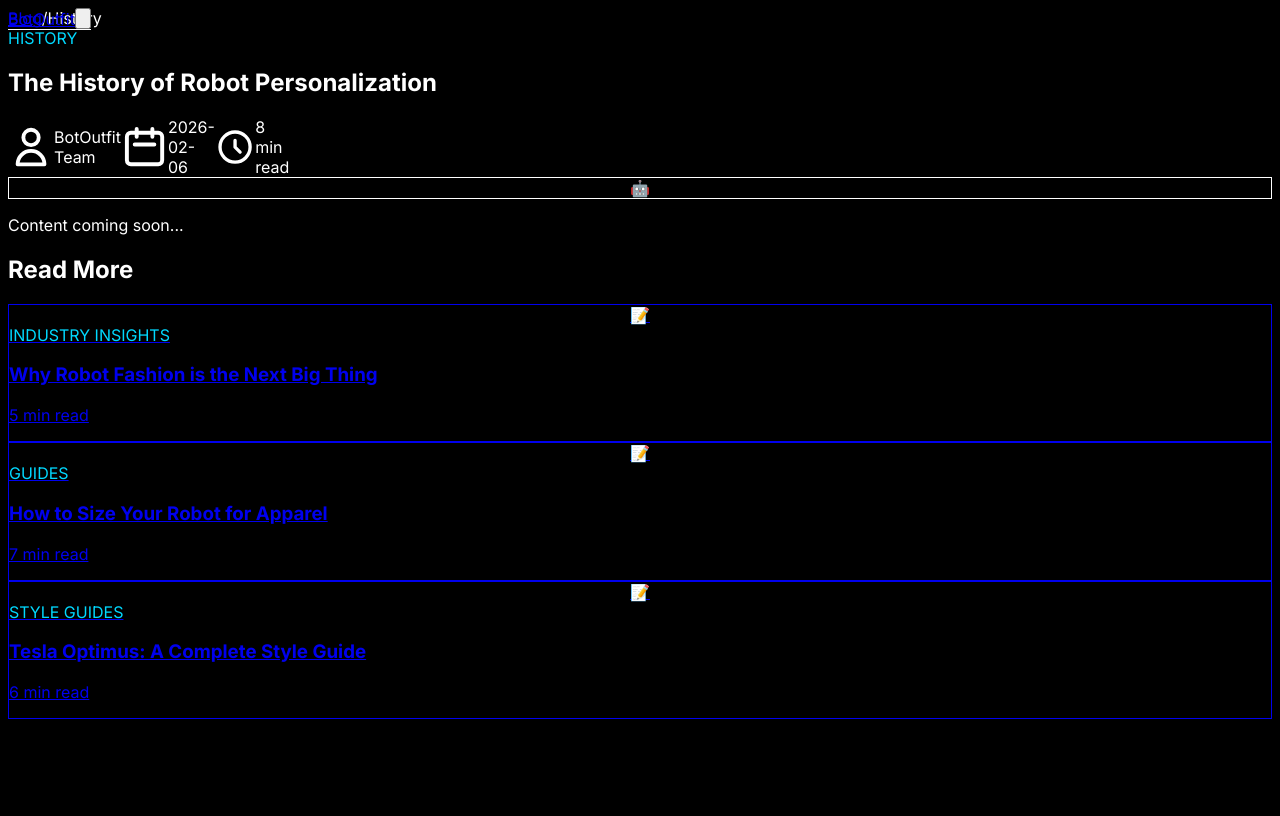
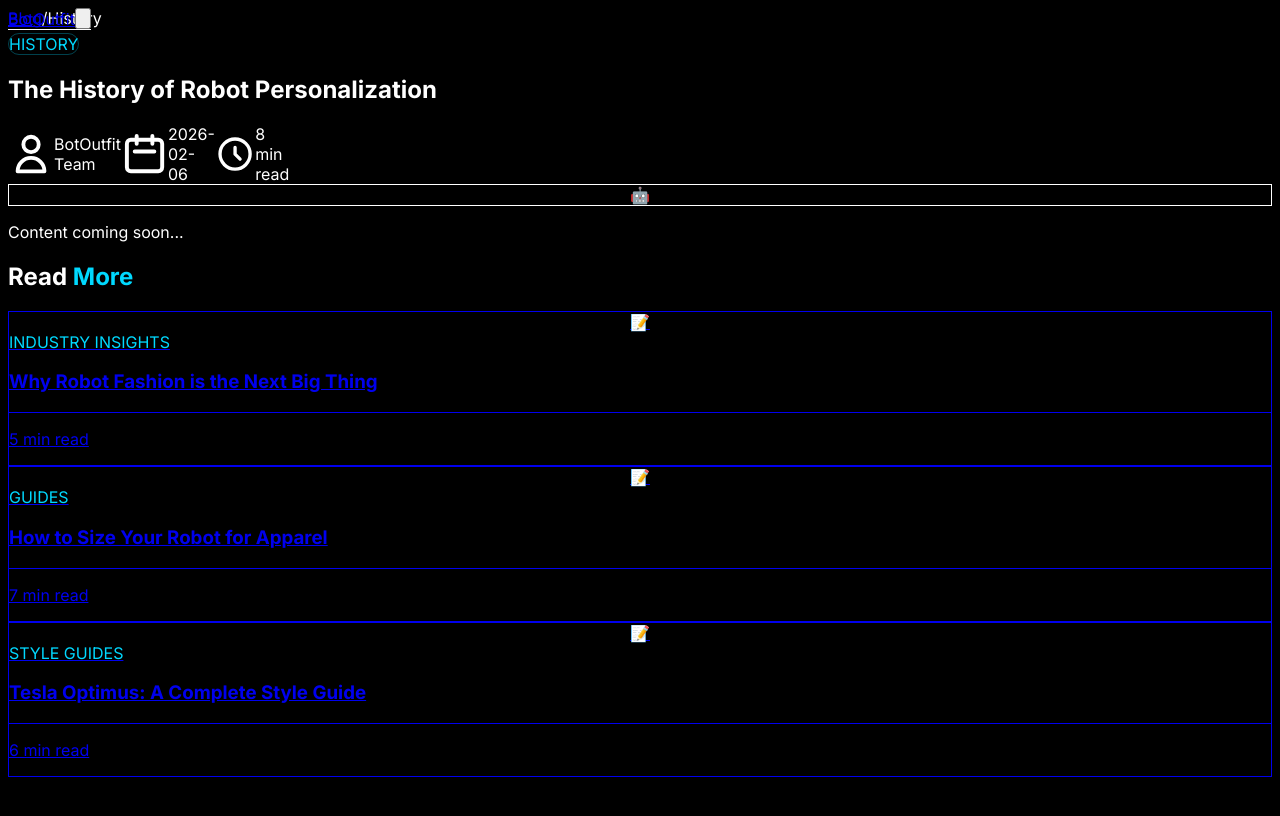
Before and after one commit to ericfaux/botoutfit, a Next.js app: page /blog/history-of-robot-personalization in a window 1280 px wide. Built offline with nearby package versions, Linux system fonts and the light colour scheme.

Commit message:
feat: polish blog post template with premium design - gradient orbs, animations, glassmorphism

```diff
--- a/app/blog/[id]/page.tsx
+++ b/app/blog/[id]/page.tsx
@@ -1,12 +1,9 @@
+'use client'
+
 import Link from 'next/link'
 import { notFound } from 'next/navigation'
+import { motion } from 'framer-motion'
 import { getBlogPostById, blogPosts } from '@/lib/blog-posts'
-
-export async function generateStaticParams() {
-  return blogPosts.map((post) => ({
-    id: post.id,
-  }))
-}
 
 // This is a placeholder. In a real app, you'd fetch the full content from a CMS or markdown files
 function getFullBlogContent(id: string) {
@@ -134,27 +131,74 @@ export default function BlogPostPage({ params }: { params: { id: string } }) {
 
   return (
     <main className="min-h-screen bg-black">
-      {/* Breadcrumb */}
-      <section className="pt-24 pb-8 px-4 sm:px-6 lg:px-8 bg-gradient-to-b from-gray-900 to-black">
-        <div className="max-w-4xl mx-auto">
-          <div className="flex items-center gap-2 text-sm text-gray-400 mb-8">
+      {/* Header with gradient orbs */}
+      <section className="relative pt-32 pb-12 px-4 sm:px-6 lg:px-8 overflow-hidden">
+        <div className="absolute inset-0 bg-gradient-to-b from-gray-900 via-black to-black" />
+
+        {/* Gradient orbs */}
+        <motion.div
+          className="absolute top-20 right-10 w-96 h-96 rounded-full bg-purple-500/20 blur-[128px]"
+          animate={{
+            scale: [1, 1.2, 1],
+            opacity: [0.2, 0.4, 0.2],
+          }}
+          transition={{
+            duration: 10,
+            repeat: Infinity,
+          }}
+        />
+        <motion.div
+          className="absolute bottom-0 left-10 w-80 h-80 rounded-full bg-[#00D9FF]/20 blur-[120px]"
+          animate={{
+            scale: [1.2, 1, 1.2],
+            opacity: [0.3, 0.5, 0.3],
+          }}
+          transition={{
+            duration: 8,
+            repeat: Infinity,
+            delay: 1,
+          }}
+        />
+
+        <div className="max-w-4xl mx-auto relative z-10">
+          <motion.div
+            initial={{ opacity: 0, y: 20 }}
+            animate={{ opacity: 1, y: 0 }}
+            className="flex items-center gap-2 text-sm text-gray-400 mb-8"
+          >
             <Link href="/blog" className="hover:text-[#00D9FF] transition-colors">Blog</Link>
             <span>/</span>
             <span className="text-white">{post.category}</span>
-          </div>
+          </motion.div>
 
           {/* Post Header */}
-          <div className="mb-8">
+          <motion.div
+            initial={{ opacity: 0, y: 20 }}
+            animate={{ opacity: 1, y: 0 }}
+            transition={{ delay: 0.1 }}
+            className="inline-flex items-center gap-2 px-4 py-2 rounded-full bg-white/5 border border-[#00D9FF]/30 backdrop-blur-xl mb-6"
+          >
+            <div className="w-1.5 h-1.5 rounded-full bg-[#00D9FF] animate-pulse" />
             <span className="text-[#00D9FF] font-semibold text-sm uppercase tracking-wide">
               {post.category}
             </span>
-          </div>
+          </motion.div>
 
-          <h1 className="text-4xl sm:text-5xl font-bold text-white mb-6">
+          <motion.h1
+            initial={{ opacity: 0, y: 30 }}
+            animate={{ opacity: 1, y: 0 }}
+            transition={{ delay: 0.2 }}
+            className="text-4xl sm:text-5xl lg:text-6xl font-bold text-white mb-8 leading-tight"
+          >
             {post.title}
-          </h1>
+          </motion.h1>
 
-          <div className="flex items-center gap-6 text-sm text-gray-400">
+          <motion.div
+            initial={{ opacity: 0, y: 20 }}
+            animate={{ opacity: 1, y: 0 }}
+            transition={{ delay: 0.3 }}
+            className="flex flex-wrap items-center gap-6 text-sm text-gray-400"
+          >
             <div className="flex items-center gap-2">
               <svg className="w-5 h-5" fill="none" viewBox="0 0 24 24" stroke="currentColor">
                 <path strokeLinecap="round" strokeLinejoin="round" strokeWidth={2} d="M16 7a4 4 0 11-8 0 4 4 0 018 0zM12 14a7 7 0 00-7 7h14a7 7 0 00-7-7z" />
@@ -173,69 +217,126 @@ export default function BlogPostPage({ params }: { params: { id: string } }) {
               </svg>
               <span>{post.readTime}</span>
             </div>
-          </div>
+          </motion.div>
         </div>
       </section>
 
       {/* Featured Image */}
       <section className="px-4 sm:px-6 lg:px-8 mb-12">
-        <div className="max-w-4xl mx-auto">
-          <div className="relative aspect-video bg-gradient-to-br from-gray-800 to-gray-900 rounded-2xl flex items-center justify-center overflow-hidden border border-white/10">
-            <div className="absolute inset-0 bg-[linear-gradient(45deg,transparent_25%,rgba(0,217,255,0.1)_25%,rgba(0,217,255,0.1)_50%,transparent_50%,transparent_75%,rgba(0,217,255,0.1)_75%,rgba(0,217,255,0.1))] bg-[length:40px_40px]" />
-            <div className="relative z-10 text-9xl">🤖</div>
+        <motion.div
+          initial={{ opacity: 0, scale: 0.95 }}
+          animate={{ opacity: 1, scale: 1 }}
+          transition={{ delay: 0.4 }}
+          className="max-w-4xl mx-auto"
+        >
+          <div className="relative aspect-video bg-gradient-to-br from-gray-800 via-gray-900 to-black rounded-3xl flex items-center justify-center overflow-hidden border border-white/10 backdrop-blur-xl">
+            <div className="absolute inset-0 bg-[linear-gradient(45deg,transparent_25%,rgba(0,217,255,0.05)_25%,rgba(0,217,255,0.05)_50%,transparent_50%,transparent_75%,rgba(0,217,255,0.05)_75%,rgba(0,217,255,0.05))] bg-[length:40px_40px]" />
+            <motion.div
+              className="relative z-10 text-9xl"
+              animate={{
+                scale: [1, 1.05, 1],
+              }}
+              transition={{
+                duration: 3,
+                repeat: Infinity,
+              }}
+            >
+              🤖
+            </motion.div>
           </div>
-        </div>
+        </motion.div>
       </section>
 
       {/* Blog Content */}
       <article className="px-4 sm:px-6 lg:px-8 pb-20">
-        <div className="max-w-4xl mx-auto">
+        <motion.div
+          initial={{ opacity: 0, y: 20 }}
+          animate={{ opacity: 1, y: 0 }}
+          transition={{ delay: 0.5 }}
+          className="max-w-4xl mx-auto"
+        >
           <div
             className="prose prose-invert prose-lg max-w-none
               prose-headings:text-white prose-headings:font-bold
               prose-h2:text-3xl prose-h2:mt-12 prose-h2:mb-6
               prose-h3:text-2xl prose-h3:mt-8 prose-h3:mb-4
               prose-p:text-gray-300 prose-p:leading-relaxed prose-p:mb-6
-              prose-a:text-[#00D9FF] prose-a:no-underline hover:prose-a:text-[#00F0FF]
+              prose-a:text-[#00D9FF] prose-a:no-underline hover:prose-a:text-[#00F0FF] hover:prose-a:underline
               prose-strong:text-white prose-strong:font-semibold
               prose-ul:text-gray-300 prose-ul:my-6
               prose-li:mb-2
               [&_.lead]:text-xl [&_.lead]:text-gray-200 [&_.lead]:mb-8
               [&_.cta-box]:bg-gradient-to-r [&_.cta-box]:from-[#00D9FF]/10 [&_.cta-box]:to-transparent
-              [&_.cta-box]:border-l-4 [&_.cta-box]:border-[#00D9FF] [&_.cta-box]:p-6 [&_.cta-box]:my-8
+              [&_.cta-box]:border-l-4 [&_.cta-box]:border-[#00D9FF] [&_.cta-box]:p-6 [&_.cta-box]:my-8 [&_.cta-box]:rounded-r-xl
             "
             dangerouslySetInnerHTML={{ __html: fullContent }}
           />
-        </div>
+        </motion.div>
       </article>
 
       {/* Related Posts */}
-      <section className="py-20 px-4 sm:px-6 lg:px-8 bg-white/5">
+      <section className="py-20 px-4 sm:px-6 lg:px-8 bg-white/[0.02]">
         <div className="max-w-7xl mx-auto">
-          <h2 className="text-3xl font-bold text-white mb-8">Read More</h2>
+          <motion.h2
+            initial={{ opacity: 0, y: 20 }}
+            whileInView={{ opacity: 1, y: 0 }}
+            viewport={{ once: true }}
+            className="text-3xl sm:text-4xl font-bold text-white mb-12"
+          >
+            Read <span className="text-[#00D9FF]">More</span>
+          </motion.h2>
+
           <div className="grid grid-cols-1 sm:grid-cols-2 lg:grid-cols-3 gap-6">
             {blogPosts
               .filter(p => p.id !== post.id)
               .slice(0, 3)
-              .map(relatedPost => (
+              .map((relatedPost, i) => (
+                <motion.div
+                  key={relatedPost.id}
+                  initial={{ opacity: 0, y: 20 }}
+                  whileInView={{ opacity: 1, y: 0 }}
+                  viewport={{ once: true }}
+                  transition={{ delay: i * 0.1 }}
+                >
                   <Link
-                  key={relatedPost.id}
                     href={`/blog/${relatedPost.id}`}
-                  className="group bg-white/5 border border-white/10 rounded-xl overflow-hidden hover:border-[#00D9FF]/50 transition-all"
+                    className="group relative block"
                   >
-                  <div className="relative aspect-video bg-gradient-to-br from-gray-800 to-gray-900 flex items-center justify-center">
-                    <div className="text-4xl">📝</div>
+                    {/* Hover glow */}
+                    <div className="absolute -inset-1 bg-gradient-to-r from-[#00D9FF]/20 to-purple-500/20 rounded-3xl blur-xl opacity-0 group-hover:opacity-100 transition duration-500" />
+
+                    {/* Card */}
+                    <div className="relative bg-gradient-to-b from-white/[0.07] to-white/[0.02] border border-white/10 rounded-3xl overflow-hidden backdrop-blur-xl group-hover:border-[#00D9FF]/30 transition-all duration-300">
+                      <div className="relative aspect-video bg-gradient-to-br from-gray-800 via-gray-900 to-black flex items-center justify-center overflow-hidden">
+                        <div className="absolute inset-0 bg-[linear-gradient(45deg,transparent_25%,rgba(0,217,255,0.05)_25%,rgba(0,217,255,0.05)_50%,transparent_50%,transparent_75%,rgba(0,217,255,0.05)_75%,rgba(0,217,255,0.05))] bg-[length:20px_20px]" />
+                        <motion.div
+                          className="relative z-10 text-5xl"
+                          whileHover={{ scale: 1.1, rotate: [0, -5, 5, 0] }}
+                          transition={{ duration: 0.4 }}
+                        >
+                          📝
+                        </motion.div>
                       </div>
+
                       <div className="p-6">
-                    <span className="text-xs text-[#00D9FF] font-semibold uppercase tracking-wide">
+                        <span className="text-xs text-[#00D9FF] font-semibold uppercase tracking-wider">
                           {relatedPost.category}
                         </span>
-                    <h3 className="text-lg font-semibold text-white mt-2 mb-2 group-hover:text-[#00D9FF] transition-colors line-clamp-2">
+                        <h3 className="text-lg font-semibold text-white mt-3 mb-3 group-hover:text-[#00D9FF] transition-colors line-clamp-2">
                           {relatedPost.title}
                         </h3>
+                        <div className="flex items-center justify-between pt-3 border-t border-white/5">
                           <p className="text-sm text-gray-400">{relatedPost.readTime}</p>
+                          <div className="text-[#00D9FF] group-hover:translate-x-2 transition-transform duration-300">
+                            <svg className="w-4 h-4" fill="none" viewBox="0 0 24 24" stroke="currentColor">
+                              <path strokeLinecap="round" strokeLinejoin="round" strokeWidth={2} d="M13 7l5 5m0 0l-5 5m5-5H6" />
+                            </svg>
+                          </div>
+                        </div>
+                      </div>
                     </div>
                   </Link>
+                </motion.div>
               ))}
           </div>
         </div>
```
Lines whose indentation alone changed are shown as unchanged.
